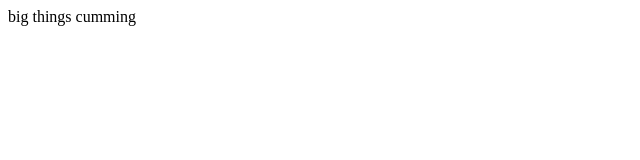
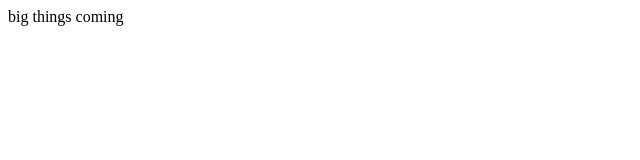
Before and after one commit to blmusic/brodie-lawrence-website, a plain HTML site: page index.html in a window 1280 px wide. Shown: the full height of the page, 0-640 px from the left. Drawn offline with Linux system fonts and the light colour scheme.

Commit message:
Update index.html

```diff
--- a/index.html
+++ b/index.html
@@ -1 +1 @@
-<p>big things cumming</p>
+<p>big things coming</p>
```
